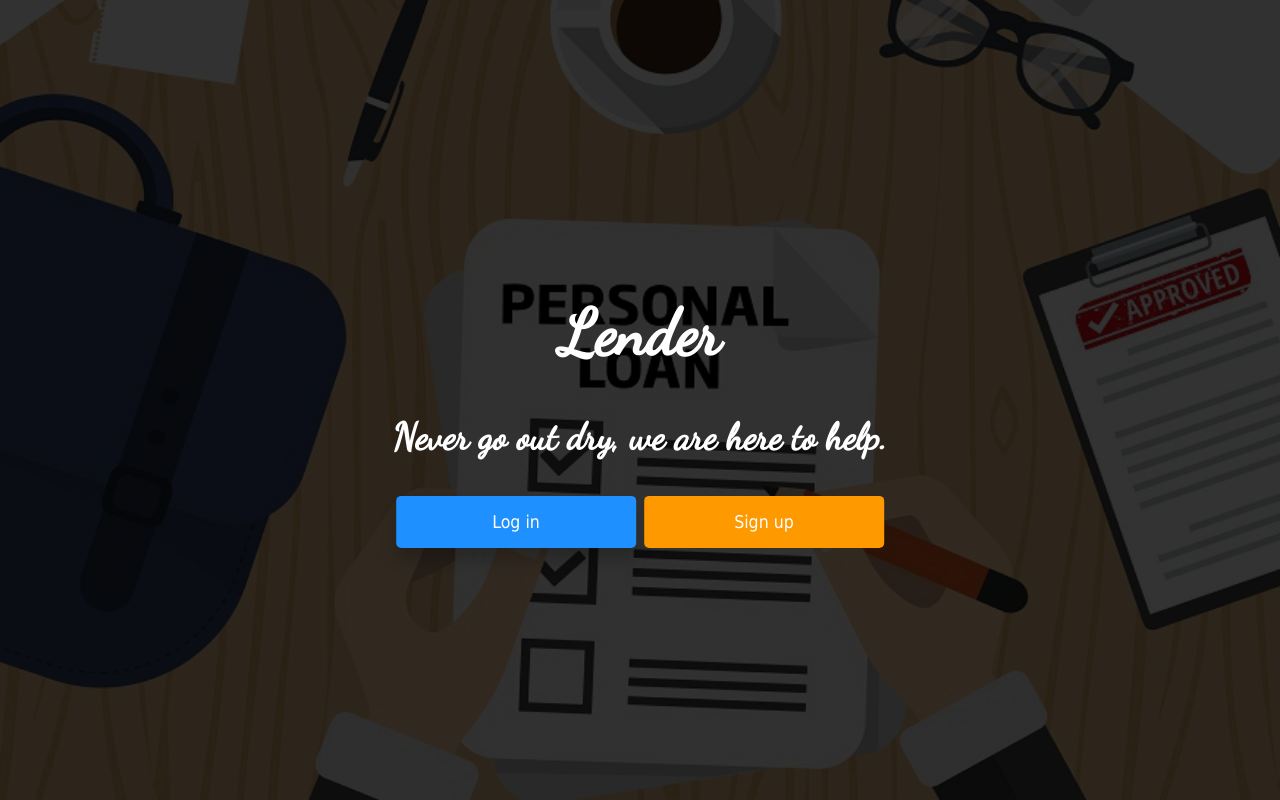
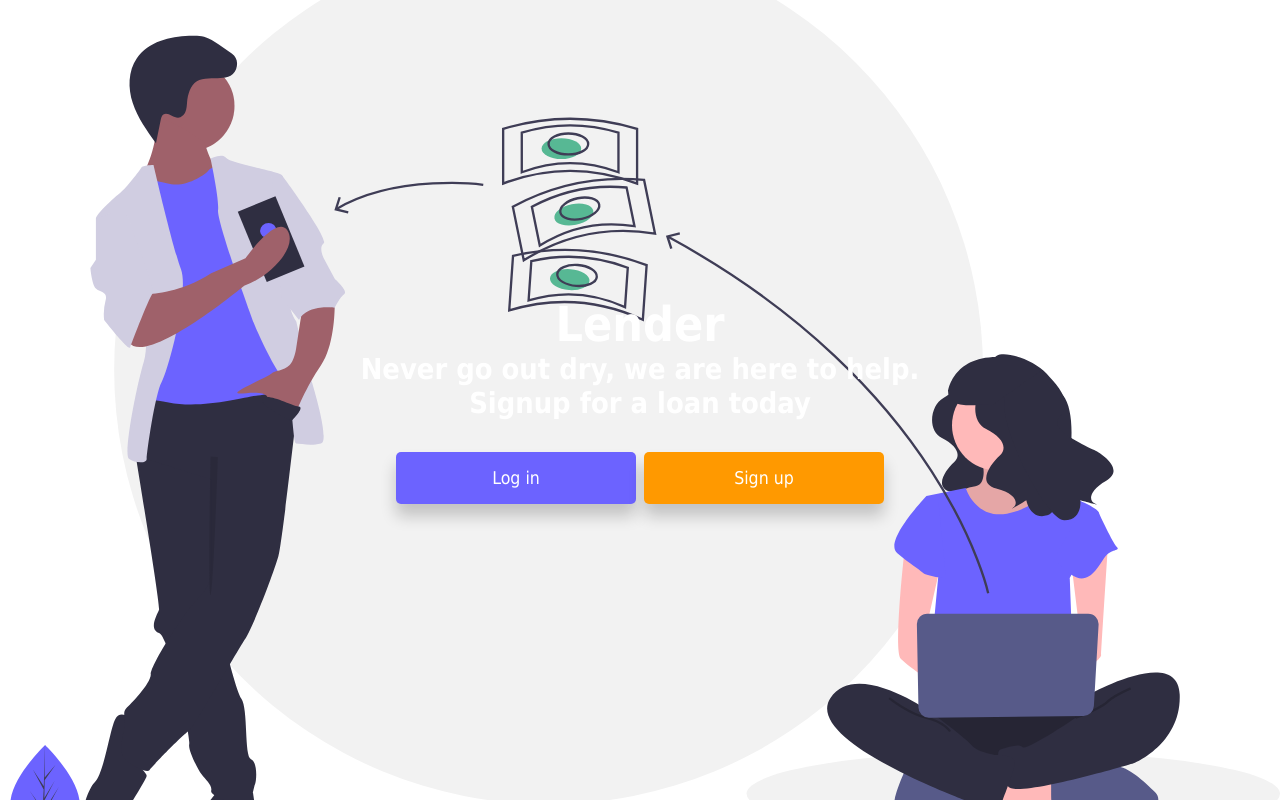
Before and after one commit to okoroemeka/Lender_Frontend, a React (Vite) app: page / in a window 1280 px wide. Built offline with nearby package versions, Linux system fonts and the light colour scheme; no server answers.

Commit message:
change background

```diff
--- a/src/component/landing/index.jsx
+++ b/src/component/landing/index.jsx
@@ -11,7 +11,7 @@ const LandingPage = ({ authLogin }) => {
         <div className="details__area">
           <div className="title__container">
             <h1>Lender</h1>
-            <h3>Never go out dry, we are here to help. </h3>
+            <h3>Never go out dry, we are here to help. Signup for a loan today </h3>
           </div>
           <div className="button__container">
             <Link to="/login" className="login__button">
--- a/src/component/landing/landing.scss
+++ b/src/component/landing/landing.scss
@@ -4,7 +4,7 @@
   grid-template-columns: 1fr;
   grid-template-rows: 1fr;
   min-height: 100vh;
-  background-image: url(../../images/loan.jpg);
+  background-image: url(../../images/loan.svg);
   background-position: center;
   background-repeat: no-repeat;
   background-size: cover;
@@ -12,7 +12,7 @@
     position: relative;
     width: 100%;
     height: 100%;
-    background-color: rgba($color: #000000, $alpha: 0.8);
+    background-color: rgba($color: #000000, $alpha: 0);
     .details__area {
       margin: 0;
       position: absolute;
@@ -22,10 +22,16 @@
     }
     .title__container {
       color: $white;
-      font-family: "Dancing Script", cursive;
       text-align: center;
       margin-bottom: 2rem;
-      font-size: 2rem;
+      h1{
+        font-size: 3rem;
+        margin: 0;
+      }
+      h3{
+        font-size: 1.8rem;
+        margin: 0;
+      }
     }
     .button__container {
       display: flex;
@@ -53,6 +59,7 @@
       }
       .signup__button {
         background-color: $button_secondary_color;
+        box-shadow: $box-shadow;
       }
     }
   }
--- a/src/style/auth.scss
+++ b/src/style/auth.scss
@@ -6,6 +6,10 @@
   grid-template-columns: 1fr 2fr 1fr;
   grid-template-rows: repeat(5, 1fr);
   gap: 10px;
+  background-image: url(../images/loan.svg);
+  background-position: center;
+  background-repeat: no-repeat;
+  background-size: cover;
   &_container {
     grid-column: 1/-1;
     grid-row: 1/-1;
--- a/src/style/reusablesStyles/commons.scss
+++ b/src/style/reusablesStyles/commons.scss
@@ -4,7 +4,7 @@ $gray: rgb(128, 128, 128);
 $green_dark: #339933;
 $black: #000000;
 $box-shadow: 0 0 5px 3px rgba(0, 0, 0, 0.05);
-$primary-color: #1e90ff;
+$primary-color:#6c63ff;
 $button_hover: #3366ff;
 $button_secondary_color: #ff9900;
 $button_secondary_color_light: #ffa31a;
--- a/src/utils/axiosInstance.js
+++ b/src/utils/axiosInstance.js
@@ -2,8 +2,7 @@ import axios from 'axios';
 import authUtils from './auth';
 
 const instance = axios.create({
-  baseURL: process.env.REACT_APP_API_URL_LOCAL,
-  // || process.env.REACT_APP_API_URL,
+  baseURL: process.env.REACT_APP_API_URL_LOCAL || process.env.REACT_APP_API_URL,
   headers: {
     'Content-Type': 'application/json',
   },
```
Also changed, not shown: src/images/loan.svg (added), 1 other file (tests, documents, lock files or other folders).
